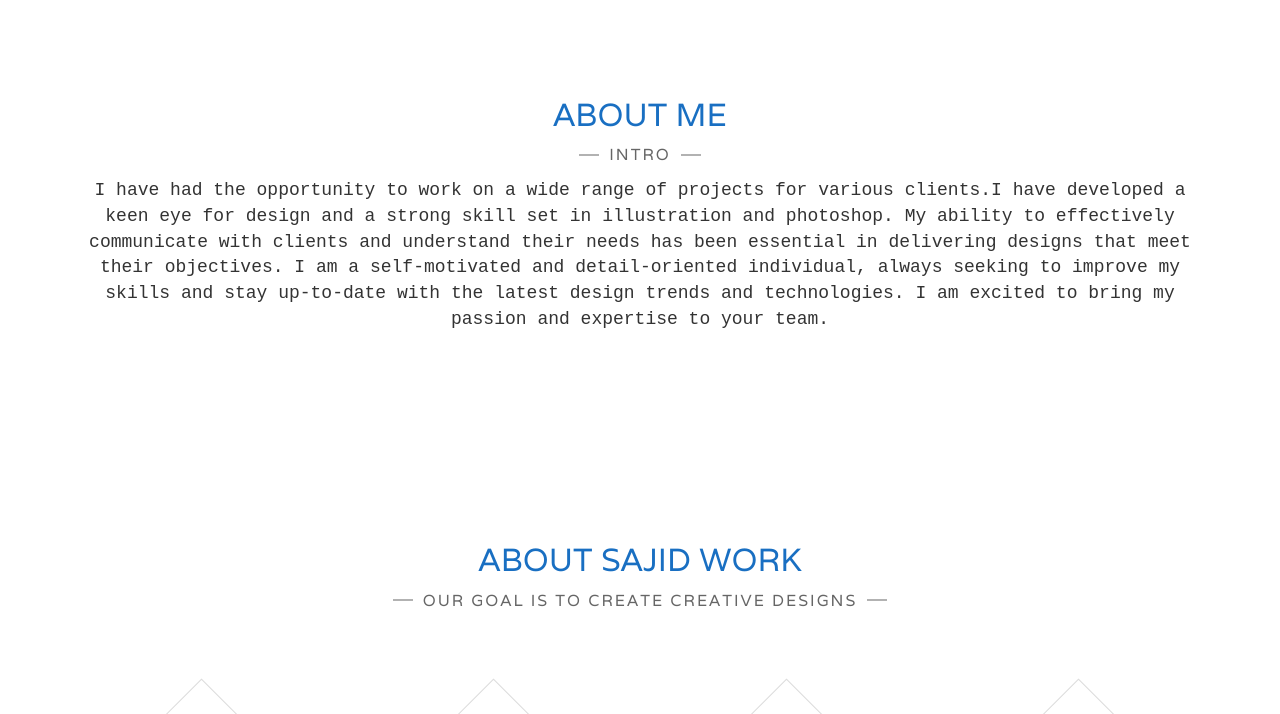
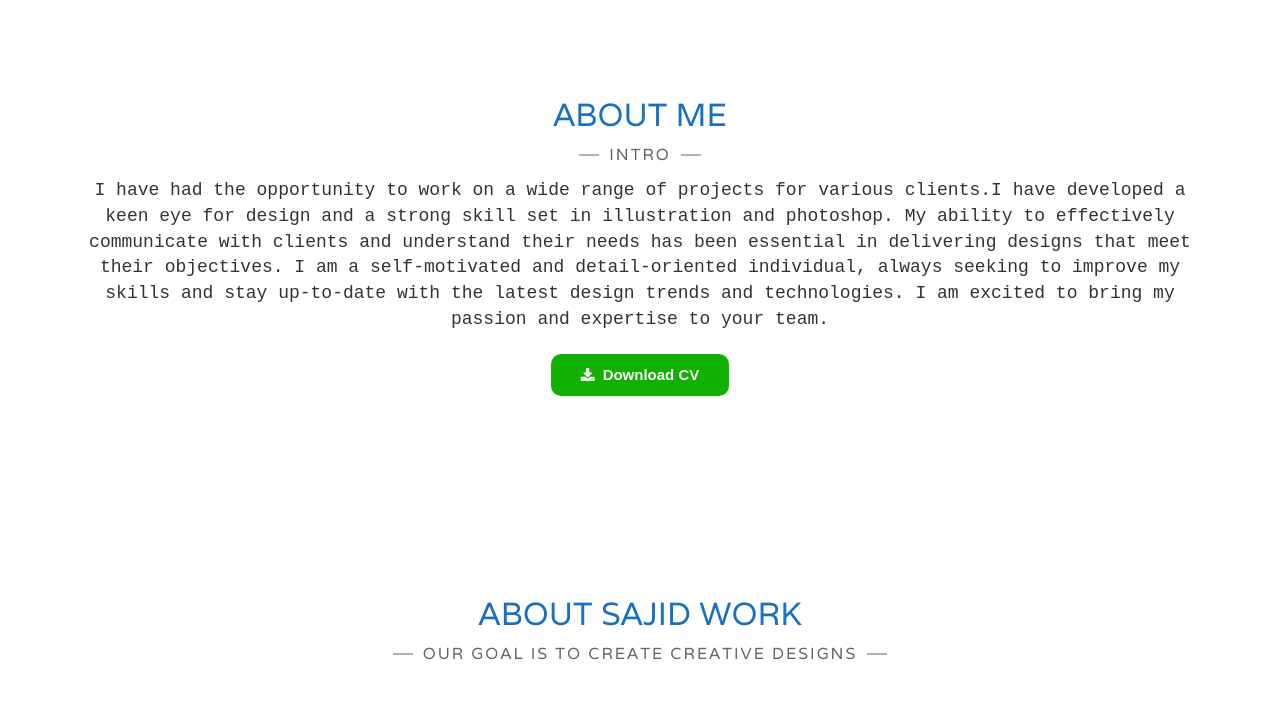
Before and after one commit to mhdsajid/portfolio, a plain HTML site: page index.html in a window 1280 px wide. Shown: the part 863-1577 px from the top of the page. Drawn offline with nearby package versions, Linux system fonts and the light colour scheme.

Commit message:
Download CV

```diff
--- a/assets/css/style.css
+++ b/assets/css/style.css
@@ -2413,3 +2413,24 @@ textarea.form-control {
     width: 36px;
   }
 }
+a.download-button {
+  display: flex;
+  justify-content: center;
+  padding: 10px 30px;
+  background: #12b000;
+  width: max-content;
+  margin: 0 auto;
+  color: #fff;
+  font-size: 15px;
+  font-weight: bold;
+  font-family: sans-serif;
+  border-radius: 10px;
+  margin-top: 22px;
+  align-items: center;
+}
+a.download-button:hover {
+  background: #334c31;
+}
+a i {
+  margin-right: 8px;
+}
--- a/index.html
+++ b/index.html
@@ -160,6 +160,9 @@
             and technologies. I am excited to bring my passion and expertise to
             your team.
           </p>
+          <a class="download-button" href="cv.pdf" download target="_blank"> <i class="fa fa-download" aria-hidden="true"></i>
+            Download CV</a>
+
         </div>
       </section>
       <!-- /.section-hello -->
```
Also changed, not shown: 2 other files.
